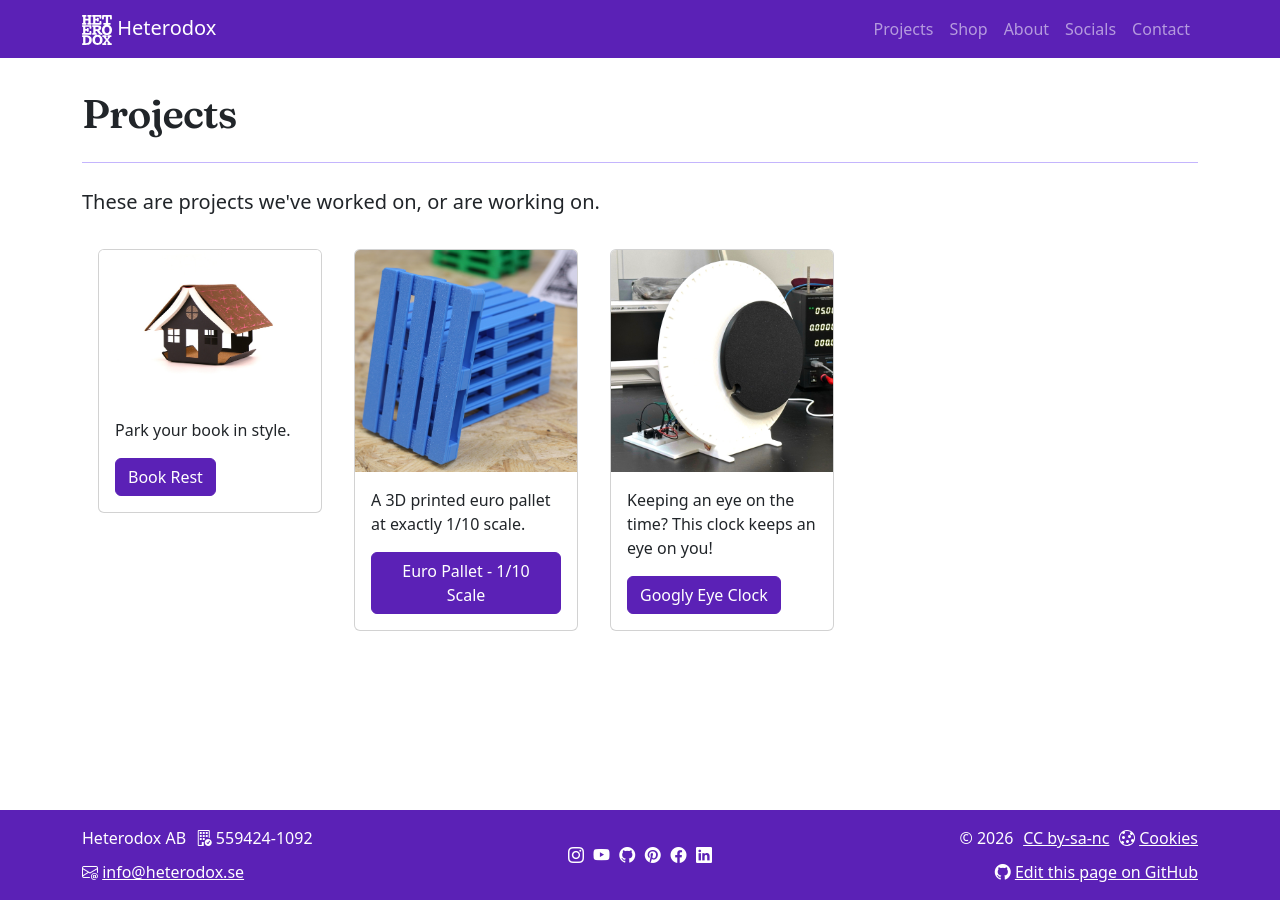
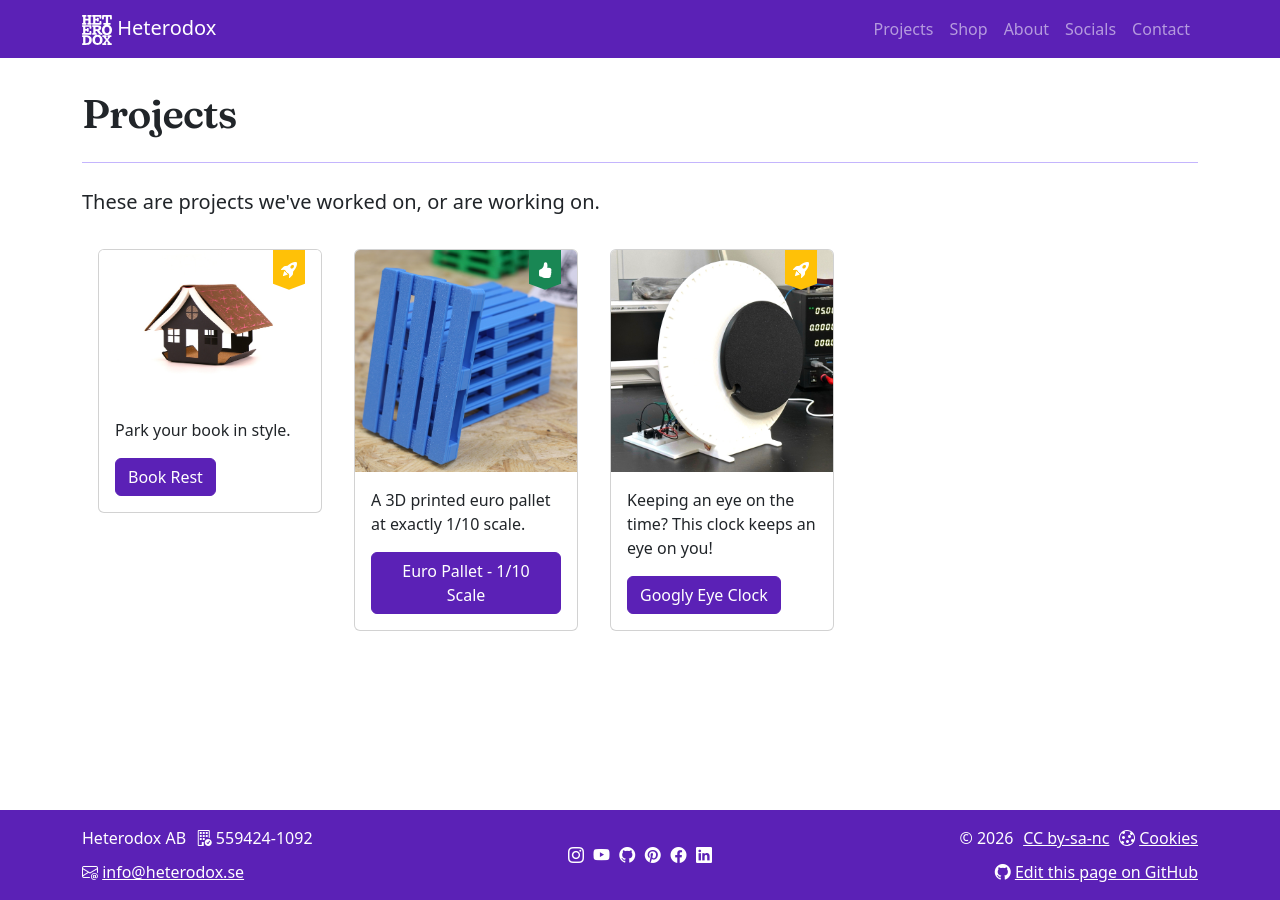
Before and after one commit to heterodox-studios/heterodox-studios.github.io, a Jekyll site: the page built from projects.html, in a window 1280 px wide. Built offline with Jekyll 4.4.1, drawn with Linux system fonts in a browser that asks for light colours; some web fonts are replaced.

Commit message:
Show each project status on overview page

```diff
--- a/_sass/custom.scss
+++ b/_sass/custom.scss
@@ -37,6 +37,22 @@ hr {
   --bs-btn-focus-shadow-rgb: var(--bs-primary-rgb);
 }
 
+// Project status bookmark tag
+.project-status-tag {
+  position: absolute;
+  top: 0;
+  right: 1rem;
+  width: 2rem;
+  height: 2.5rem;
+  display: flex;
+  align-items: center;
+  justify-content: center;
+  font-size: 1rem;
+  color: white;
+  clip-path: polygon(0 0, 100% 0, 100% 85%, 50% 100%, 0 85%);
+  z-index: 1;
+}
+
 // Page headings
 .post-header {
   padding-top: 2rem;
--- a/projects.html
+++ b/projects.html
@@ -12,7 +12,16 @@ permalink: /projects/
 
   {%  assign hero = project.images | first %}
 
-  <div class="card float-start m-3" style="width: 14rem;">
+  <div class="card float-start m-3 position-relative" style="width: 14rem;">
+    {% if project.status == "idea" %}
+      <span class="project-status-tag bg-info bi-lightbulb"></span>
+    {% elsif project.status == "active" %}
+      <span class="project-status-tag bg-warning bi-rocket-takeoff-fill"></span>
+    {% elsif project.status == "stalled" %}
+      <span class="project-status-tag bg-secondary bi-hourglass-split"></span>
+    {% elsif project.status == "completed" %}
+      <span class="project-status-tag bg-success bi-hand-thumbs-up-fill"></span>
+    {% endif %}
     <img src="{{ project.permalink }}{{ hero.src  }}" class="card-img-top" alt="{{ hero.alt }}">
     <div class="card-body">
       <p class="card-text">{{ project.summary }}</p>
```
